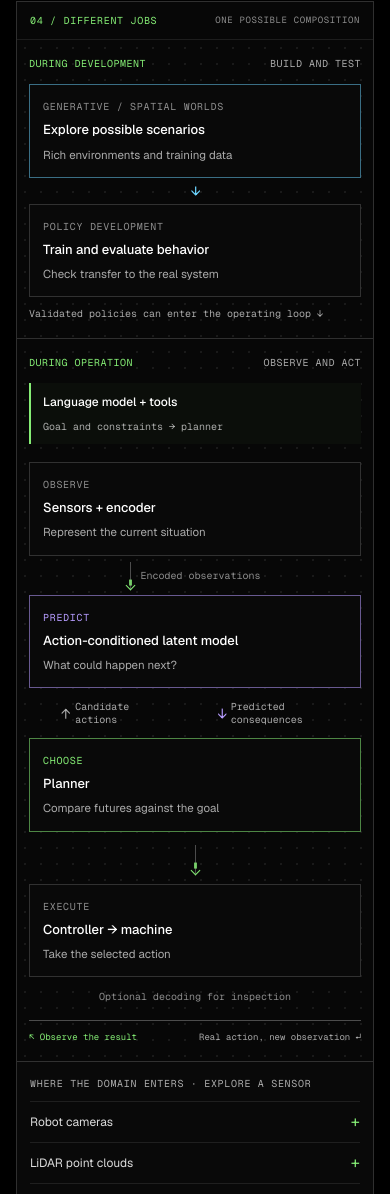
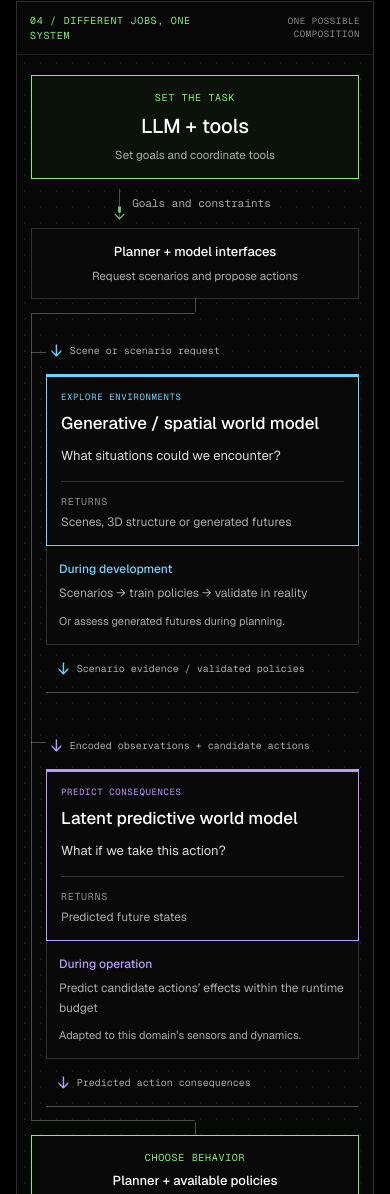
Before and after one commit to shamanez/shamanez.github.io, a website: page site/blog/general-brains-domain-adapted-worlds.html in a window 390 px wide. Shown: the part 6636-7830 px from the top of the page. Drawn offline with Linux system fonts and the light colour scheme.

Commit message:
Show how LLMs coordinate generative and latent world models

```diff
--- a/content/log-001-editorial.json
+++ b/content/log-001-editorial.json
@@ -32,7 +32,8 @@
     "At the author’s request, Frontier foundation models is the first main section. From self-supervised learning to omni models and General models, longer work are subsections within it, in that order. A transition connects long-horizon agents to the underlying base intelligence. World models and their main approaches follows as a separate main section. Existing section anchors remain valid.",
     "The foundation-model section and figure strictly omit world models. They emphasize frontier-scale datasets, model size and compute without asserting all foundation or omni models must be large. LLMs and omni models are identified as foundation-model forms.",
     "Four figures now explain frontier foundation models, evaluated post-training feedback, two overlapping world-model groupings, and a possible combined system. Generative/spatial and latent predictive models are discussion groupings, not an exhaustive or mutually exclusive taxonomy.",
-    "RL is described as learning from task rewards. OPD is expanded as on-policy distillation, where the student generates trajectories and a teacher provides guidance on those trajectories. These are distinct feedback mechanisms and neither is claimed to improve automatically or to eliminate reliability problems."
+    "RL is described as learning from task rewards. OPD is expanded as on-policy distillation, where the student generates trajectories and a teacher provides guidance on those trajectories. These are distinct feedback mechanisms and neither is claimed to improve automatically or to eliminate reliability problems.",
+    "Redrew Different jobs, one system to make the LLM, generative/spatial world models and latent predictive world models explicit. Labeled request and return paths connect both world-model branches to shared planning, followed by control and observed feedback. Generated scenarios can support policy development or planning; action-conditioned latent predictions inform decisions when runtime permits. The figure is a possible composition, not a demonstrated universal architecture, and does not require every model to run for every action."
   ],
   "sources": [
     {
--- a/site/assets/essay.css
+++ b/site/assets/essay.css
@@ -49,37 +49,43 @@
 .essay-figure .ef-return{position:relative;margin:0 11%;padding-top:19px;text-align:center;border:1px solid var(--line-3);border-top:0;font-family:var(--mono);font-size:10px;color:var(--fg-2)}
 .essay-figure .ef-return::before{content:'↑';position:absolute;left:-5px;top:-1px;background:var(--bg-1);font-size:14px;color:var(--lime)}
 .essay-figure .ef-return>span{position:relative;top:7px;display:inline-block;background:var(--bg-1);padding:0 9px;max-width:calc(100% - 8px)}
-.essay-figure.ef-system .ef-canvas{padding:0}
-.essay-figure .ef-stage{padding:18px 20px}
-.essay-figure .ef-stage+.ef-stage{border-top:1px solid var(--line-2)}
-.essay-figure .ef-stage-title{display:flex;justify-content:space-between;gap:12px;margin-bottom:13px;font-family:var(--mono);font-size:10px;text-transform:uppercase;letter-spacing:.05em;color:var(--fg-2)}
-.essay-figure .ef-stage-title>span:first-child{color:var(--ef-accent)}
-.essay-figure .ef-development{--ef-accent:var(--cyan,#6cd4ff);display:grid;grid-template-columns:1fr 24px 1fr;align-items:stretch}
-.essay-figure .ef-development>.ef-node:first-child{border-color:rgba(108,212,255,.5)}
-.essay-figure .ef-across{display:flex;align-items:center;justify-content:center;color:var(--ef-accent);font-family:var(--mono);font-size:16px}
-.essay-figure .ef-transfer{text-align:right;margin-top:9px;font-family:var(--mono);font-size:10px;line-height:1.6;color:var(--fg-2)}
-.essay-figure .ef-goal{display:grid;grid-template-columns:auto 1fr;gap:8px 15px;align-items:center;margin-bottom:18px;padding:10px 12px;border-left:2px solid var(--lime);background:#0b0e0a}
-.essay-figure .ef-goal>strong{font-size:12px;font-weight:500}
-.essay-figure .ef-goal>span{font-family:var(--mono);font-size:10px;color:var(--fg-2);text-align:right}
-.essay-figure .ef-operation{display:grid;grid-template-columns:minmax(0,1fr) 112px minmax(0,1fr);grid-template-areas:'sense . .''state . .''predict exchange plan''decode . control';align-items:center;gap:0}
-.essay-figure .ef-sense{grid-area:sense}
-.essay-figure .ef-state{grid-area:state;display:flex;align-items:center;gap:10px;height:39px;font-family:var(--mono);font-size:10px;color:var(--fg-3)}
-.essay-figure .ef-state .ef-arrow{height:27px;margin:0 0 0 20px}
-.essay-figure .ef-predict{grid-area:predict;--ef-accent:var(--violet,#b69cff);border-color:rgba(182,156,255,.55)}
-.essay-figure .ef-predict .ef-label{color:var(--violet)}
-.essay-figure .ef-exchange{grid-area:exchange;align-self:stretch;display:flex;flex-direction:column;justify-content:center;gap:10px;padding:0 6px;font-family:var(--mono);font-size:9px;line-height:1.3;text-align:center;color:var(--fg-2)}
-.essay-figure .ef-exchange>span{position:relative;padding:5px 0 8px;border-bottom:1px solid var(--line-3)}
-.essay-figure .ef-exchange>span::after{position:absolute;bottom:-5px;font-size:12px;line-height:9px;background:var(--bg-1)}
-.essay-figure .ef-exchange .ef-candidates::after{content:'‹';left:-1px;color:var(--fg-2)}
-.essay-figure .ef-exchange .ef-consequences::after{content:'›';right:-1px;color:var(--violet)}
-.essay-figure .ef-plan{grid-area:plan;border-color:rgba(133,237,117,.55)}
-.essay-figure .ef-plan .ef-label{color:var(--lime)}
-.essay-figure .ef-controller{grid-area:control;padding-top:13px}
-.essay-figure .ef-controller>.ef-node{margin-top:10px}
-.essay-figure .ef-decoder{grid-area:decode;align-self:start;padding-top:22px;color:var(--fg-3);font-size:10px;font-family:var(--mono)}
-.essay-figure .ef-decoder span{display:inline-block;border-top:1px dashed var(--line-3);padding-top:7px;max-width:155px}
-.essay-figure .ef-feedback{display:flex;justify-content:space-between;gap:16px;margin:16px 0 0;padding-top:10px;border-top:1px solid var(--line-3);font-family:var(--mono);font-size:10px;color:var(--fg-2)}
-.essay-figure .ef-feedback>span:first-child{color:var(--lime)}
+.essay-figure.ef-system .ef-canvas{padding:24px 20px}
+.ef-system .ef-language{border-color:var(--lime);background:#0b120a;text-align:center}
+.ef-system .ef-language>strong{font-size:20px}
+.ef-system .ef-language .ef-label{color:var(--lime)}
+.ef-system .ef-link{display:flex;align-items:center;justify-content:center;gap:12px;min-height:49px;font-family:var(--mono);font-size:11px;color:var(--fg-2)}
+.ef-system .ef-link .ef-arrow{margin:0}
+.ef-system .ef-dispatch,.ef-system .ef-decision{position:relative;text-align:center}
+.ef-system .ef-dispatch::after{content:'';position:absolute;top:100%;left:50%;height:20px;border-left:1px solid var(--line-3)}
+.ef-system .ef-model-lanes{display:grid;grid-template-columns:repeat(2,minmax(0,1fr));gap:18px;position:relative;margin:36px 0}
+.ef-system .ef-model-lanes::before,.ef-system .ef-model-lanes::after{content:'';position:absolute;left:25%;right:25%;border-top:1px solid var(--line-3)}
+.ef-system .ef-model-lanes::before{top:-16px}
+.ef-system .ef-model-lanes::after{bottom:-16px}
+.ef-system .ef-model-lane{position:relative;display:grid;grid-template-rows:auto 1fr auto auto;--ef-accent:var(--cyan)}
+.ef-system .ef-latent-lane{--ef-accent:var(--violet)}
+.ef-system .ef-model-lane::before,.ef-system .ef-model-lane::after{content:'';position:absolute;left:50%;height:16px;border-left:1px solid var(--line-3)}
+.ef-system .ef-model-lane::before{top:-16px}
+.ef-system .ef-model-lane::after{bottom:-16px}
+.ef-system .ef-lane-input,.ef-system .ef-lane-return{display:flex;align-items:center;justify-content:center;gap:8px;padding:10px 5px;min-height:56px;font-family:var(--mono);font-size:10px;line-height:1.5;color:var(--fg-2)}
+.ef-system .ef-lane-input>span,.ef-system .ef-lane-return>span{color:var(--ef-accent);font-size:18px;flex-shrink:0}
+.ef-system .ef-model-card{border-color:var(--ef-accent);border-top-width:3px;padding:16px}
+.ef-system .ef-model-card>.ef-label{color:var(--ef-accent);font-size:9px}
+.ef-system .ef-model-card>strong{font-size:18px;line-height:1.3}
+.ef-system .ef-model-card .ef-question{margin:12px 0 16px;font-size:13px;line-height:1.5;color:var(--fg-1)}
+.ef-system .ef-model-output{padding-top:12px;border-top:1px solid var(--line-2);font-size:12px;color:var(--fg-2)}
+.ef-system .ef-model-output .ef-label{margin-bottom:4px}
+.ef-system .ef-lane-use{padding:14px 12px;border:1px solid var(--line-2);border-top:0;background:#090909;font-size:12px;line-height:1.6}
+.ef-system .ef-lane-use>strong,.ef-system .ef-lane-use>span,.ef-system .ef-lane-use>small{display:block}
+.ef-system .ef-lane-use>strong{font-size:12px;font-weight:500;color:var(--ef-accent)}
+.ef-system .ef-lane-use>span{margin-top:5px;color:var(--fg-2)}
+.ef-system .ef-lane-use>small{margin-top:9px;font-size:11px;color:var(--fg-2)}
+.ef-system .ef-decision{border-color:var(--lime)}
+.ef-system .ef-decision::before{content:'';position:absolute;bottom:100%;left:50%;height:20px;border-left:1px solid var(--line-3)}
+.ef-system .ef-decision>.ef-label{color:var(--lime)}
+.ef-system .ef-action{text-align:center}
+.ef-system .ef-observation-loop{display:grid;gap:6px;margin:16px 0 0;padding:13px 15px;border:1px dashed var(--line-3);border-left:2px solid var(--lime);font-family:var(--mono);font-size:10px;line-height:1.6;color:var(--fg-2)}
+.ef-system .ef-observation-loop>.ef-label{color:var(--lime)}
+.ef-system .ef-timing{margin:14px 0 0;font-size:12px;line-height:1.6;color:var(--fg-2)}
 .essay-figure .ef-domains{border-top:1px solid var(--line-2);padding:15px 18px 10px;background:#090909}
 .essay-figure .ef-domains>.ef-label{display:block;margin-bottom:10px;color:var(--fg-2)}
 .essay-figure .ef-domain{border-top:1px solid var(--line)}
@@ -105,11 +111,6 @@ html[data-motion=off] .essay-figure *,html[data-motion=off] .essay-figure *::bef
   .essay-figure .ef-loop>.ef-node:nth-child(2)::after{content:'↓';left:50%;top:100%;height:18px;transform:translateX(-50%);line-height:18px}
   .essay-figure .ef-loop>.ef-node:nth-child(3)::after{content:'←';left:auto;right:100%}
   .essay-figure .ef-return{margin:0 12%;text-align:left}
-  .essay-figure .ef-stage{padding:16px}
-  .essay-figure .ef-operation{grid-template-columns:minmax(0,1fr) 94px minmax(0,1fr)}
-  .essay-figure .ef-exchange{font-size:8.5px;padding:0 5px}
-  .essay-figure .ef-goal{grid-template-columns:1fr}
-  .essay-figure .ef-goal>span{text-align:left}
 }
 @media(max-width:430px){
   .essay-figure .ef-head{padding:11px 13px}
@@ -121,21 +122,6 @@ html[data-motion=off] .essay-figure *,html[data-motion=off] .essay-figure *::bef
   .essay-figure .ef-branches>.ef-node::before{left:-16px;top:50%;width:15px;height:0;border-left:0;border-top:1px solid var(--line-3)}
   .essay-figure .ef-branches .ef-icon{grid-column:1;grid-row:1/3;width:44px;margin:0}
   .essay-figure .ef-branches .ef-node>small{margin:0;grid-column:2}
-  .essay-figure .ef-stage{padding:16px 12px}
-  .essay-figure .ef-development{grid-template-columns:1fr}
-  .essay-figure .ef-across{height:26px;transform:rotate(90deg)}
-  .essay-figure .ef-transfer{text-align:left}
-  .essay-figure .ef-operation{grid-template-columns:1fr;grid-template-areas:'sense' 'state' 'predict' 'exchange' 'plan' 'control' 'decode'}
-  .essay-figure .ef-state{justify-content:center}
-  .essay-figure .ef-state .ef-arrow{margin-left:0}
-  .essay-figure .ef-exchange{flex-direction:row;justify-content:space-evenly;gap:12px;padding:12px 0;font-size:10px}
-  .essay-figure .ef-exchange>span{border:0;padding:0 0 0 13px;max-width:110px;text-align:left}
-  .essay-figure .ef-exchange>span::after{top:50%;left:0;right:auto;bottom:auto;background:none;transform:translateY(-50%);font-size:15px;line-height:1}
-  .essay-figure .ef-exchange .ef-candidates::after{content:'↑'}
-  .essay-figure .ef-exchange .ef-consequences::after{content:'↓';left:0;right:auto}
-  .essay-figure .ef-decoder{padding-top:12px;text-align:center}
-  .essay-figure .ef-decoder span{max-width:none;border:0;padding:0}
-  .essay-figure .ef-feedback{gap:12px;font-size:9px}
   .essay-figure figcaption{padding:12px 13px;font-size:12px}
   .essay-figure .ef-domains{padding:14px 13px 8px}
 }
@@ -169,3 +155,20 @@ html[data-motion=off] .essay-figure *,html[data-motion=off] .essay-figure *::bef
   .essay-figure.ef-world-types .ef-branches::after{content:'';position:absolute;top:0;left:0;width:50%;border-top:1px solid var(--line-3)}
   .essay-figure.ef-world-types .ef-branches .ef-icon{margin-bottom:0}
 }
+
+@media(max-width:620px){
+  .essay-figure.ef-system .ef-canvas{padding:20px 14px}
+  .ef-system .ef-language>strong{font-size:20px}
+  .ef-system .ef-model-lanes{grid-template-columns:1fr;gap:24px;padding-left:15px;margin:28px 0}
+  .ef-system .ef-dispatch::after,.ef-system .ef-decision::before{height:14px}
+  .ef-system .ef-model-lanes::before{left:0;right:50%;top:-14px;bottom:-14px;border:1px solid var(--line-3);border-right:0}
+  .ef-system .ef-model-lanes::after{display:none}
+  .ef-system .ef-model-lane::before{left:-15px;top:25px;width:15px;height:0;border-top:1px solid var(--line-3);border-left:0}
+  .ef-system .ef-model-lane::after{display:none}
+  .ef-system .ef-lane-input,.ef-system .ef-lane-return{min-height:0;justify-content:flex-start;font-size:10px}
+  .ef-system .ef-model-card{padding:14px}
+  .ef-system .ef-model-card>strong{font-size:17px}
+  .ef-system .ef-lane-return{padding:10px 12px;border-bottom:1px solid var(--line-3)}
+  .ef-system .ef-model-lane+.ef-model-lane{padding-top:5px}
+  .ef-system .ef-observation-loop{padding:12px;font-size:10px}
+}
--- a/site/blog/general-brains-domain-adapted-worlds.html
+++ b/site/blog/general-brains-domain-adapted-worlds.html
@@ -149,33 +149,45 @@
 <p>Yann LeCun’s AMI Labs is pursuing prediction in abstract representations of camera and other sensor data. I find that direction interesting because the useful state of a world does not have to look like a video. <a class="citation" href="#ref-9" aria-label="Reference 9">[9]</a></p>
 
 <h2 id="different-jobs">Different jobs, one system</h2>
-<p>This is how I currently connect the pieces. A language model helps set goals and coordinate tools. A generative or spatial world model provides environments, scenarios and possible futures. An action-conditioned predictor can help a planner compare the consequences of candidate actions using current observations. A policy or controller executes the chosen behavior.</p>
+<p>This is how I currently connect the pieces. The LLM turns a request into goals and coordinates the work. Generative or spatial world models provide scenes and scenarios to learn from or reason about. Latent predictive world models estimate what candidate actions could change. A planner uses that information to choose behavior, and a controller acts.</p>
 <figure class="essay-figure ef-system" id="figure-coexistence" aria-labelledby="figure-coexistence-caption">
-  <div class="ef-head"><span class="ef-id">04 / Different jobs</span><span class="ef-label">One possible composition</span></div>
+  <div class="ef-head"><span class="ef-id">04 / Different jobs, one system</span><span class="ef-label">One possible composition</span></div>
   <div class="ef-canvas">
-    <div class="ef-stage">
-      <div class="ef-stage-title"><span>During development</span><span>Build and test</span></div>
-      <div class="ef-development">
-        <div class="ef-node"><span class="ef-label">Generative / spatial worlds</span><strong>Explore possible scenarios</strong><small>Rich environments and training data</small></div>
-        <span class="ef-across" aria-hidden="true">→</span>
-        <div class="ef-node"><span class="ef-label">Policy development</span><strong>Train and evaluate behavior</strong><small>Check transfer to the real system</small></div>
+    <div class="ef-node ef-language">
+      <span class="ef-label">Set the task</span><strong>LLM + tools</strong>
+      <small>Set goals and coordinate tools</small>
+    </div>
+    <div class="ef-link"><span class="ef-arrow" aria-hidden="true"></span><span>Goals and constraints</span></div>
+    <div class="ef-node ef-dispatch"><strong>Planner + model interfaces</strong><small>Request scenarios and propose actions</small></div>
+    <div class="ef-model-lanes">
+      <div class="ef-model-lane ef-generative-lane">
+        <div class="ef-lane-input"><span aria-hidden="true">↓</span> Scene or scenario request</div>
+        <div class="ef-node ef-model-card">
+          <span class="ef-label">Explore environments</span>
+          <strong>Generative / spatial world model</strong>
+          <p class="ef-question">What situations could we encounter?</p>
+          <div class="ef-model-output"><span class="ef-label">Returns</span><span>Scenes, 3D structure or generated futures</span></div>
+        </div>
+        <div class="ef-lane-use"><strong>During development</strong><span>Scenarios → train policies → validate in reality</span><small>Or assess generated futures during planning.</small></div>
+        <div class="ef-lane-return"><span aria-hidden="true">↓</span> Scenario evidence / validated policies</div>
       </div>
-      <p class="ef-transfer">Validated policies can enter the operating loop ↓</p>
+      <div class="ef-model-lane ef-latent-lane">
+        <div class="ef-lane-input"><span aria-hidden="true">↓</span> Encoded observations + candidate actions</div>
+        <div class="ef-node ef-model-card">
+          <span class="ef-label">Predict consequences</span>
+          <strong>Latent predictive world model</strong>
+          <p class="ef-question">What if we take this action?</p>
+          <div class="ef-model-output"><span class="ef-label">Returns</span><span>Predicted future states</span></div>
+        </div>
+        <div class="ef-lane-use"><strong>During operation</strong><span>Predict candidate actions’ effects within the runtime budget</span><small>Adapted to this domain’s sensors and dynamics.</small></div>
+        <div class="ef-lane-return"><span aria-hidden="true">↓</span> Predicted action consequences</div>
+      </div>
     </div>
-    <div class="ef-stage">
-      <div class="ef-stage-title"><span>During operation</span><span>Observe and act</span></div>
-      <div class="ef-goal"><strong>Language model + tools</strong><span>Goal and constraints → planner</span></div>
-      <div class="ef-operation">
-        <div class="ef-node ef-sense"><span class="ef-label">Observe</span><strong>Sensors + encoder</strong><small>Represent the current situation</small></div>
-        <div class="ef-state"><span class="ef-arrow" aria-hidden="true"></span><span>Encoded observations</span></div>
-        <div class="ef-node ef-predict"><span class="ef-label">Predict</span><strong>Action-conditioned latent model</strong><small>What could happen next?</small></div>
-        <div class="ef-exchange"><span class="ef-candidates">Candidate actions</span><span class="ef-consequences">Predicted consequences</span></div>
-        <div class="ef-node ef-plan"><span class="ef-label">Choose</span><strong>Planner</strong><small>Compare futures against the goal</small></div>
-        <div class="ef-decoder"><span>Optional decoding for inspection</span></div>
-        <div class="ef-controller"><div class="ef-arrow" aria-hidden="true"></div><div class="ef-node"><span class="ef-label">Execute</span><strong>Controller → machine</strong><small>Take the selected action</small></div></div>
-      </div>
-      <div class="ef-feedback"><span>↖ Observe the result</span><span>Real action, new observation ↵</span></div>
-    </div>
+    <div class="ef-node ef-decision"><span class="ef-label">Choose behavior</span><strong>Planner + available policies</strong><small>Compare model outputs against the goal</small></div>
+    <div class="ef-link"><span class="ef-arrow" aria-hidden="true"></span><span>Chosen behavior</span></div>
+    <div class="ef-node ef-action"><span class="ef-label">Execute</span><strong>Controller → physical system</strong><small>Act and observe the result</small></div>
+    <div class="ef-observation-loop"><span class="ef-label">Feedback</span><span>Observations → models and planner</span><span>Outcome summaries → LLM</span></div>
+    <p class="ef-timing">Models can run at different rates and stages. Every action need not call both world models.</p>
   </div>
   <div class="ef-domains">
     <span class="ef-label">Where the domain enters · explore a sensor</span>
@@ -184,7 +196,7 @@
     <details class="ef-domain" name="essay-sensors"><summary>Geospatial and multispectral data</summary><p><strong>Place, season and time scale.</strong> Predict useful changes from the available observations. Action effects need suitable interventions and training data.</p></details>
     <details class="ef-domain" name="essay-sensors"><summary>Industrial sensor streams</summary><p><strong>Process state and control inputs.</strong> Model the dynamics that matter for the equipment and operating conditions.</p></details>
   </div>
-  <figcaption id="figure-coexistence-caption">A possible way to connect the pieces. The roles can overlap. Sensor examples illustrate design choices, not established results for one complete system.</figcaption>
+  <figcaption id="figure-coexistence-caption">One possible composition. LLMs coordinate, world models supply predictions and scenarios, and planning connects them to action. Roles can overlap.</figcaption>
 </figure>
 <p>These are useful roles, not fixed model families. One model may cover several. A robot might call a predictor during planning, or use a policy trained with world-model rollouts and avoid that call at runtime. RoboJEPA’s optional video decoding and Cosmos’ policy outputs already cross the boundaries.</p>
 <p>The connection still needs work. Goals, observations and actions need compatible interfaces. Prediction errors grow over longer rollouts. And a useful deployment has to fit the latency and reliability requirements of the actual system.</p>
```
Also changed, not shown: README.md.
